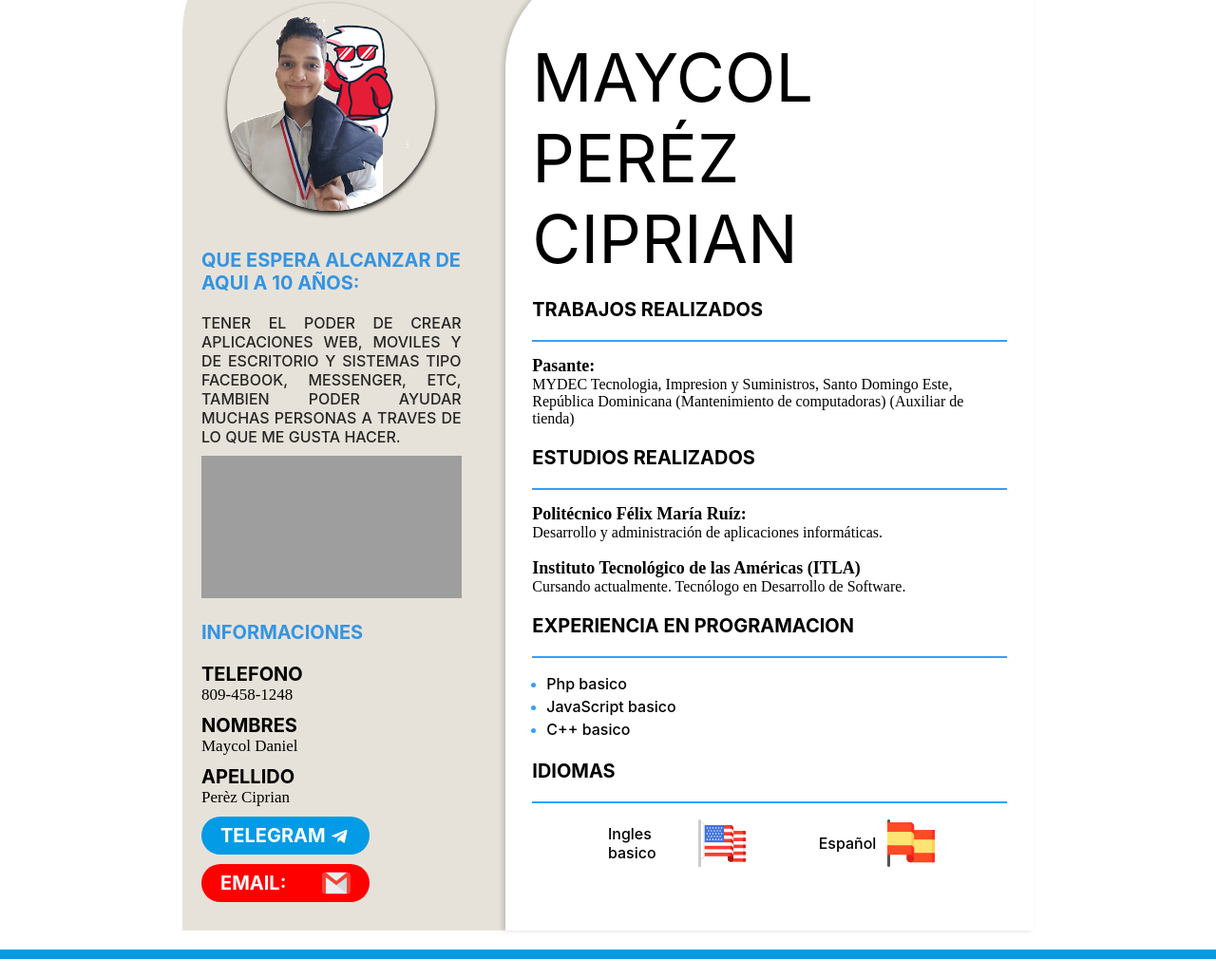
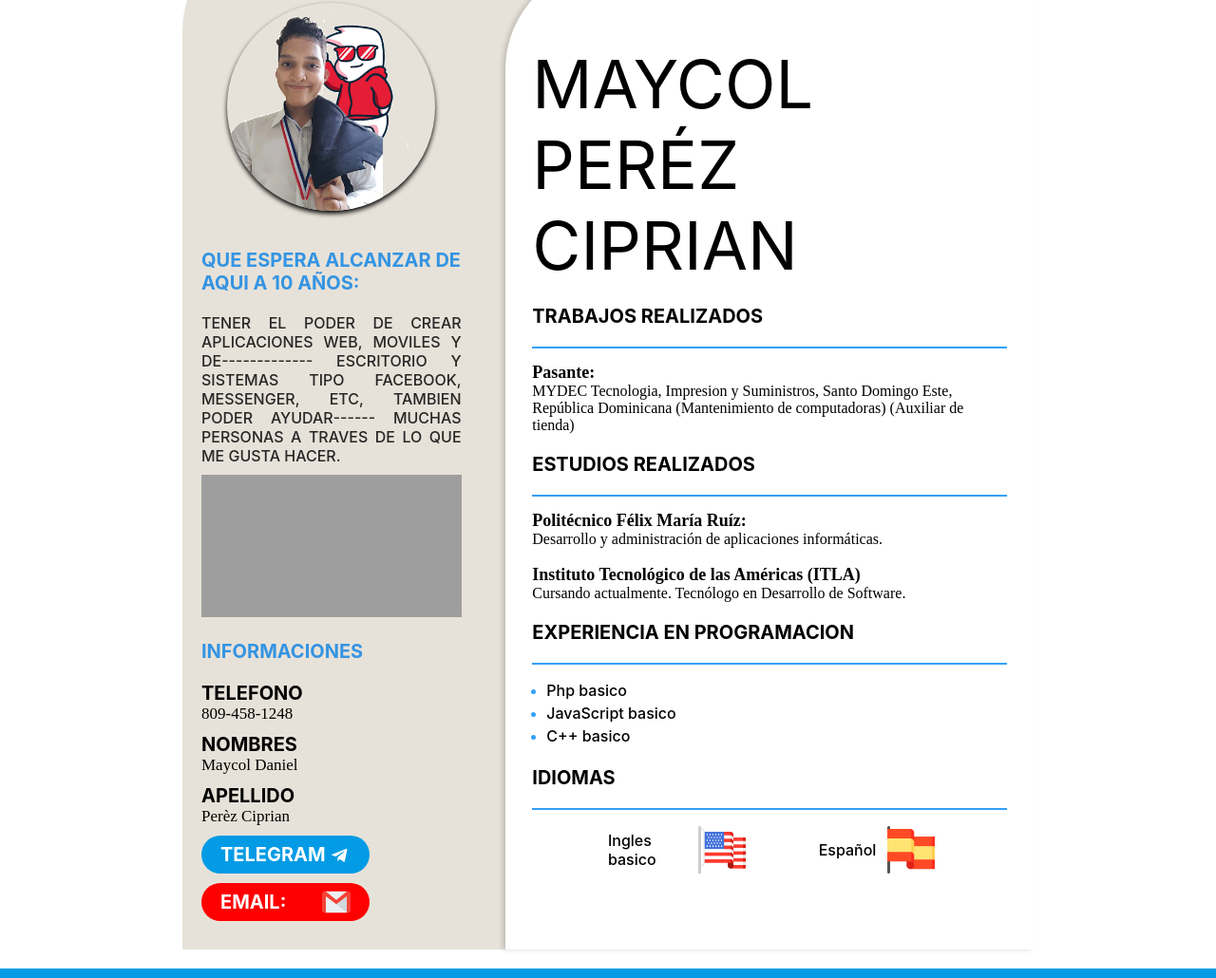
Before and after one commit to LNagad/myAppsOrSites, a plain HTML site: page index.html in a window 1280 px wide. Shown: the part 156-1186 px from the top of the page at 95% size. Drawn offline with Linux system fonts and the light colour scheme; grey boxes are pictures that could not be loaded.

Commit message:
Add files via upload

```diff
--- a/index.html
+++ b/index.html
@@ -21,8 +21,8 @@
             </section>
             <section class="about__info">
                 <h3 class="tittles">Que espera alcanzar de aqui a 10 años:</h3>
-                <p class="tittles">Tener el poder de crear aplicaciones web, moviles y de escritorio y sistemas tipo
-                    Facebook, Messenger, Etc, tambien poder ayudar muchas personas a traves de lo que me gusta hacer.
+                <p class="tittles">Tener el poder de crear aplicaciones web, moviles y de------------- escritorio y sistemas tipo
+                    Facebook, Messenger, Etc, tambien poder ayudar------ muchas personas a traves de lo que me gusta hacer.
                 </p>
                 <div class="video">
                     <iframe src="https://www.youtube.com/embed/FKcR1KT-oVk" frameborder="0"
@@ -38,7 +38,7 @@
                 <h5>Perèz Ciprian</h5>
                 <a class="tittles social telegram" target="_blank" href="https://t.me/maycolmt">Telegram<img class="flags" src="img/telegram.svg" alt="">
                 </a>
-                <a class="tittles social email" target="_blank" href="https://mail.google.com/mail/u/0/#inbox?compose=CllgCHrjmsnlMkLZMSRBLLJmhNkcXdPftvbcpzGkNHlMsPnhjWmGNSgVjLSDHtHPnMdmtcJWGCL">Email:<img class="flags" src="img/gmail.svg" alt=""> </a>
+                <a class="tittles social email" target="_blank" href="mailto:maicolproxx12@gmail.com">Email:<img class="flags" src="img/gmail.svg" alt=""> </a>
             </section>
         </section>
         <section class="content container__father">
```
